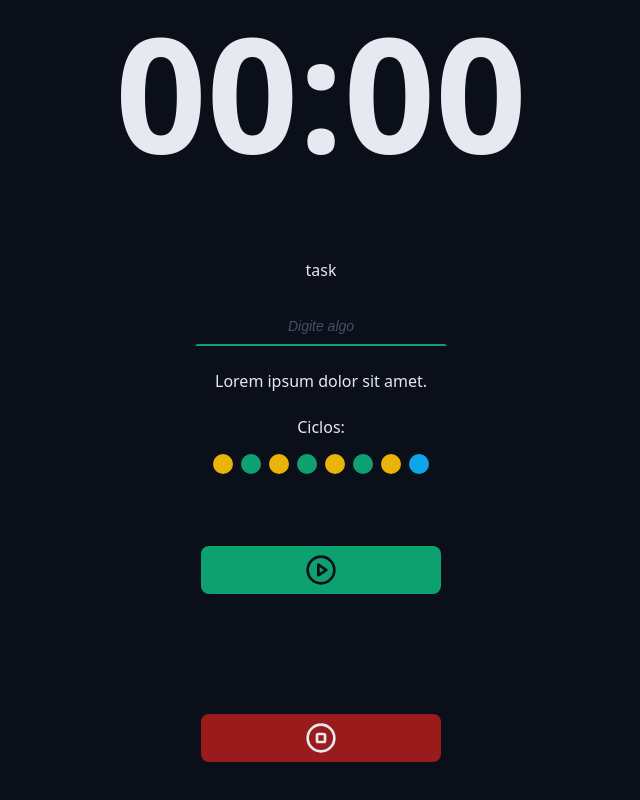
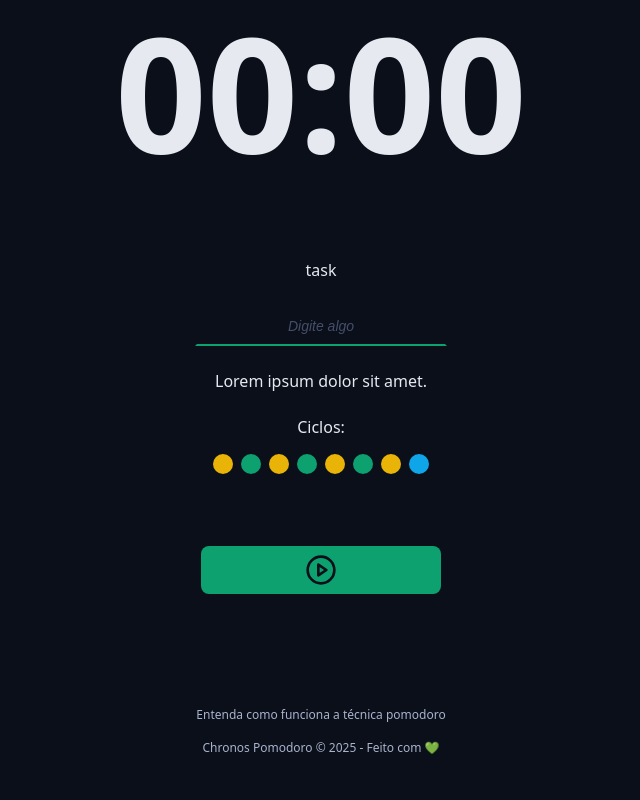
Before and after one commit to Leomendferre/chronos-pomodoro, a React (Vite) app: page / in a window 1280 px wide. Shown: the part 374-1174 px from the top of the page, without its empty margins (319-959 px from the left). Built offline with nearby package versions, Linux system fonts and the light colour scheme.

Commit message:
Creating Footer

```diff
--- a/src/App.tsx
+++ b/src/App.tsx
@@ -4,11 +4,12 @@
 import { CountDown } from './components/CountDown';
 import { DefaultInput } from './components/Defaultinput/idenx';
 import { Cycles } from './components/Cycles';
+import { DefaultButton } from './components/DefaultButton';
+import { PlayCircleIcon } from 'lucide-react';
 
 import './styles/theme.css';
 import './styles/global.css';
-import { DefaultButton } from './components/DefaultButton';
-import { PlayCircleIcon, StopCircleIcon } from 'lucide-react';
+import { Footer } from './components/Footer';
 
 export function App() {
   return (
@@ -45,10 +46,13 @@
           </div>
 
           <div className='formRow'>
-            <DefaultButton icon={<PlayCircleIcon />} color='green' />
-            <DefaultButton icon={<StopCircleIcon />} color='red' />
+            <DefaultButton icon={<PlayCircleIcon />} />
           </div>
         </form>
+      </Container>
+
+      <Container>
+        <Footer />
       </Container>
     </>
   );
--- /dev/null
+++ b/src/components/Footer/index.tsx
@@ -0,0 +1,12 @@
+import styles from './styles.module.css';
+
+export function Footer() {
+  return (
+    <footer className={styles.footer}>
+      <a href=''>Entenda como funciona a técnica pomodoro</a>
+      <a href=''>
+        Chronos Pomodoro &copy; {new Date().getFullYear()} - Feito com 💚
+      </a>
+    </footer>
+  );
+}
--- /dev/null
+++ b/src/components/Footer/styles.module.css
@@ -0,0 +1,18 @@
+.footer {
+    display: flex;
+    flex-direction: column;
+    align-items: center;
+    justify-content: center;
+    font-size: 1.2rem;
+    gap: 1.6rem;
+}
+
+.footer a {
+    color: var(--text-muted);
+    text-decoration: none;
+}
+
+.footer a:hover {
+    color: var(--text-muted);
+    text-decoration: underline;
+}
```
